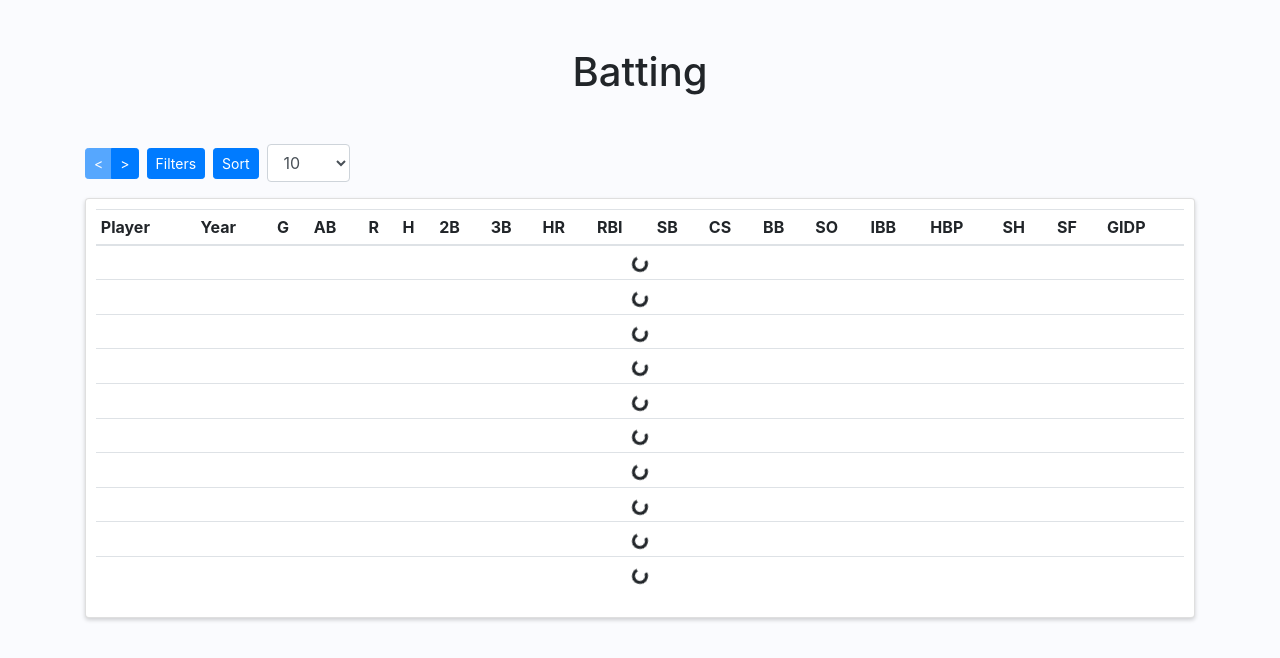
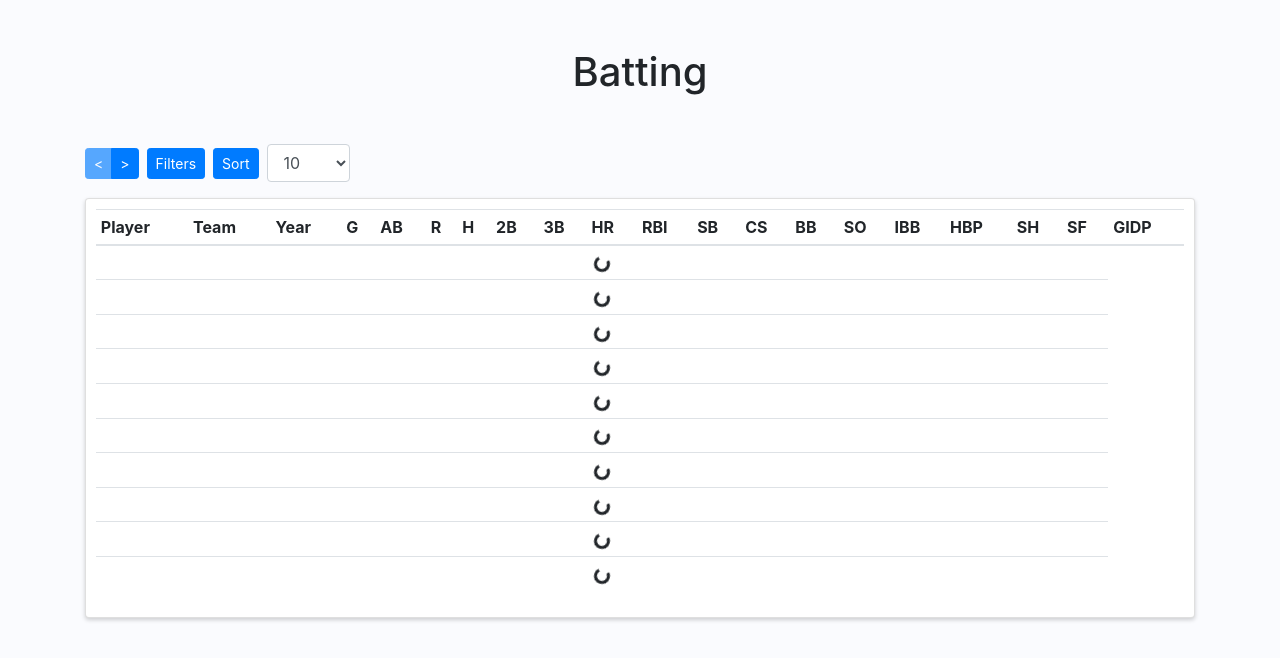
Before and after one commit to rrickgauer/mlb-data, a PHP site: page /batting.php in a window 1280 px wide. Shown: the part 56-714 px from the top of the page. Run offline with PHP 8.4, Linux system fonts and the light colour scheme; some libraries are stand-ins or nearby versions.

Commit message:
add to batting

```diff
--- a/src/batting.php
+++ b/src/batting.php
@@ -44,6 +44,7 @@
           <table class="table table-sm table-batting">
             <thead><tr>
               <th>Player</th>
+              <th>Team</th>
               <th>Year</th>
               <th>G</th>
               <th>AB</th>
@@ -120,6 +121,7 @@
               <label for="form-sort-column">Column</label>
               <select class="form-control sort-column mb-3" id="form-sort-column">
                 <option value="year">Year</option>
+                <option value="teamName">Team</option>
                 <option value="G">G</option>
                 <option value="AB">AB</option>
                 <option value="R">R</option>
--- a/src/js/batting.js
+++ b/src/js/batting.js
@@ -1,6 +1,6 @@
 let globalVariables  = new GlobalVariables();
 const API            = 'https://api.mlb-data.ryanrickgauer.com/main.php/batting' + globalVariables.getUrl();
-let filterColumns    = ["year", "G", "AB", "R", "H", "2B", "3B", "HR", "RBI", "SB", "CS", "BB", "SO", "IBB", "HBP", "SH", "SF", "GIDP"];
+let filterColumns    = ["year", "teamName", "G", "AB", "R", "H", "2B", "3B", "HR", "RBI", "SB", "CS", "BB", "SO", "IBB", "HBP", "SH", "SF", "GIDP"];
 let userFilerColumns = [];
 let filters          = new Filters(globalVariables.filters);
 let emptyRows        = '';
@@ -210,6 +210,7 @@
 }
 
 function loadTableData(data) {
+
   let html = '';
   for (var count = 0; count < data.length; count++)
     html += getTableRowHtml(data[count]);
@@ -231,6 +232,7 @@
   let html = `
     <tr class="table-batting-row" data-player-id="${data.playerID}">
       <td>${player}</td>
+      <td>${data.teamName}</td>
       <td>${data.year}</td>
       <td>${data.G}</td>
       <td>${data.AB}</td>
```
